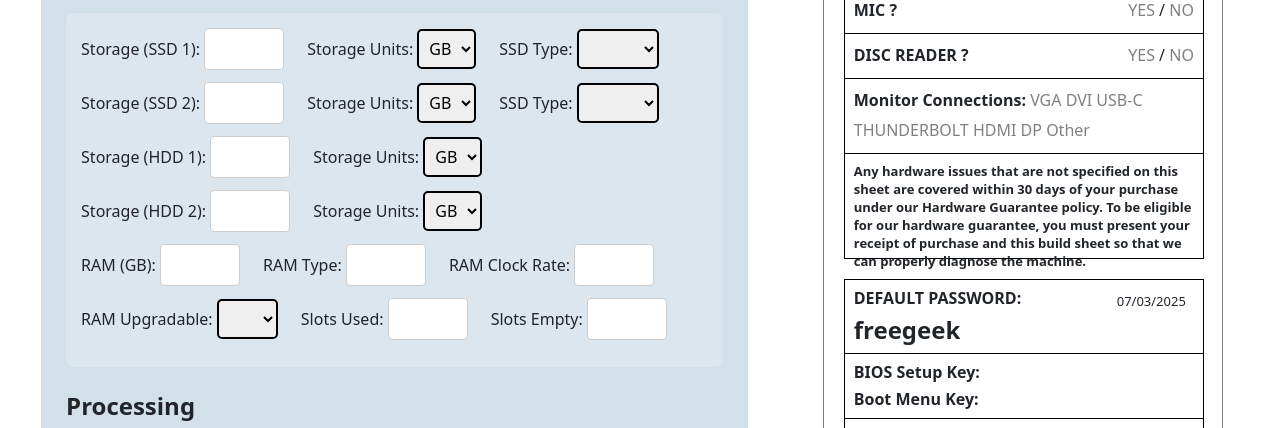
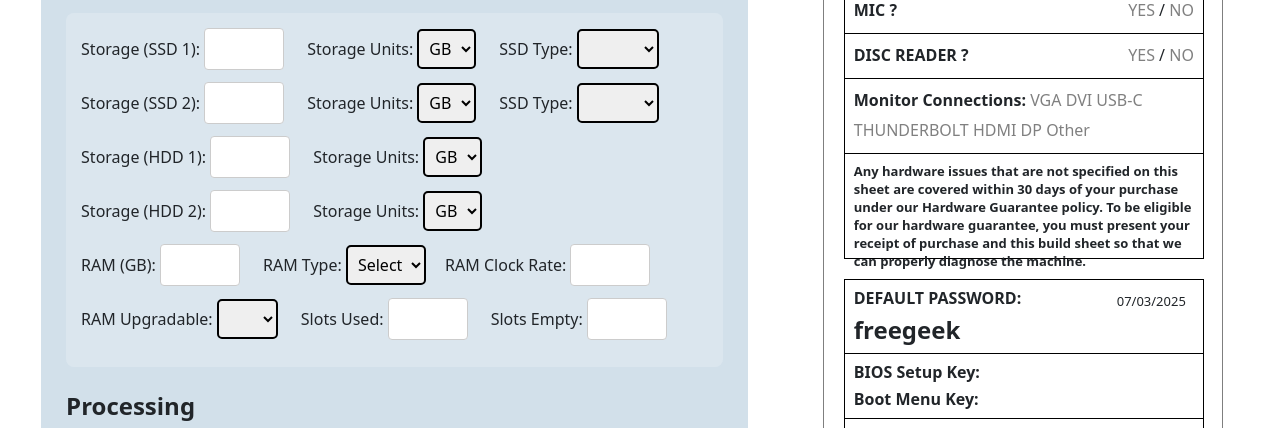
Before and after one commit to lemonaidexo/comp-calc, a Flask app: page /build-sheet in a window 1280 px wide. Shown: the part 857-1285 px from the top of the page. Run offline with Flask 2, Linux system fonts and the light colour scheme.

Commit message:
Replace RAM type input with a dropdown selection.

```diff
--- a/static/inputs.css
+++ b/static/inputs.css
@@ -194,7 +194,6 @@ th {
 }
 
 #right-side-inputs {
-    /* background-color: rgb(49, 72, 90); */
     margin-top: 2%;
     margin-bottom: 2%;
     margin-left:2%;
--- a/templates/forms/pc_inputs.html
+++ b/templates/forms/pc_inputs.html
@@ -136,7 +136,12 @@
             <input class="short-label-input" type="number" step="1" name="ram"
                 id="ram" />
             <label for="ram-type">RAM Type:</label>
-            <input class="short-label-input" type="text" name="ram-type" id="ram-type" />
+            <select class="short-label-input" name="ram-type" id="ram-type">
+                <option value="">Select RAM Type</option>
+                <option value="DDR3">DDR3</option>
+                <option value="DDR4">DDR4</option>
+                <option value="DDR5">DDR5</option>
+            </select>
             <label for="clock-rate">RAM Clock Rate:</label>
             <input class="short-label-input" type="number" step="1" name="clock-rate"
                 id="clock-rate" />
```
